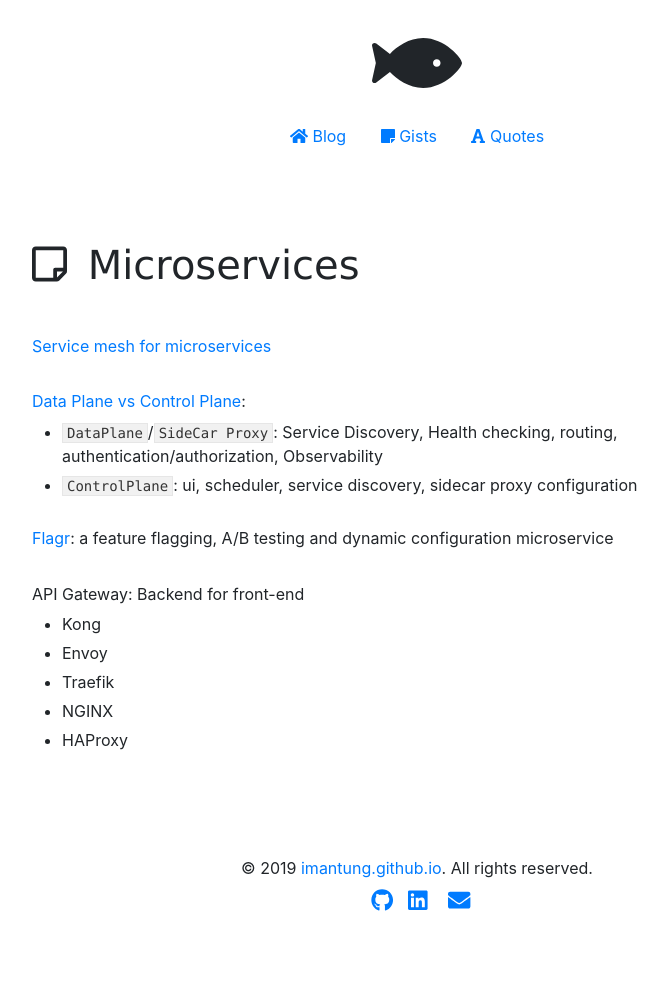
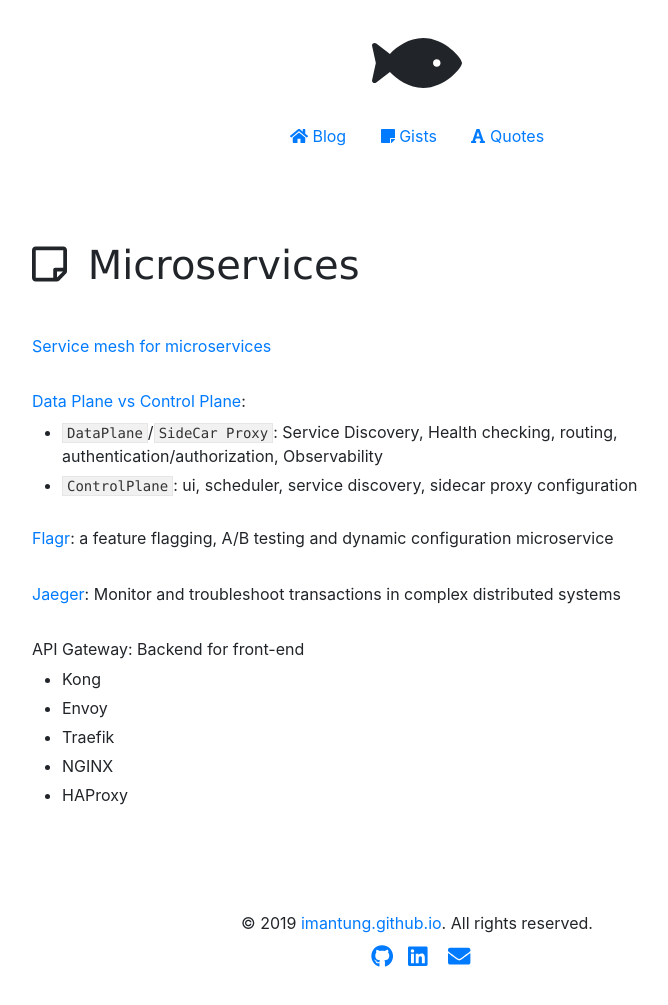
Before and after one commit to imantung/imantung.github.io, a Jekyll site: the page built from gist/microservices.md, in a window 1280 px wide. Shown: the whole page, without its empty margins (223-891 px from the left). Built offline with Jekyll 4.4.1, drawn with Linux system fonts in a browser that asks for light colours; before the commit the page ends 950 px from its top, so only the background shows below that.

Commit message:
update content

```diff
--- a/gist/microservices.md
+++ b/gist/microservices.md
@@ -11,6 +11,8 @@ title: Microservices
 
 [Flagr](https://github.com/checkr/flagr): a feature flagging, A/B testing and dynamic configuration microservice
 
+[Jaeger](https://www.jaegertracing.io/): Monitor and troubleshoot transactions in complex distributed systems
+
 API Gateway: Backend for front-end
 - Kong
 - Envoy
```
